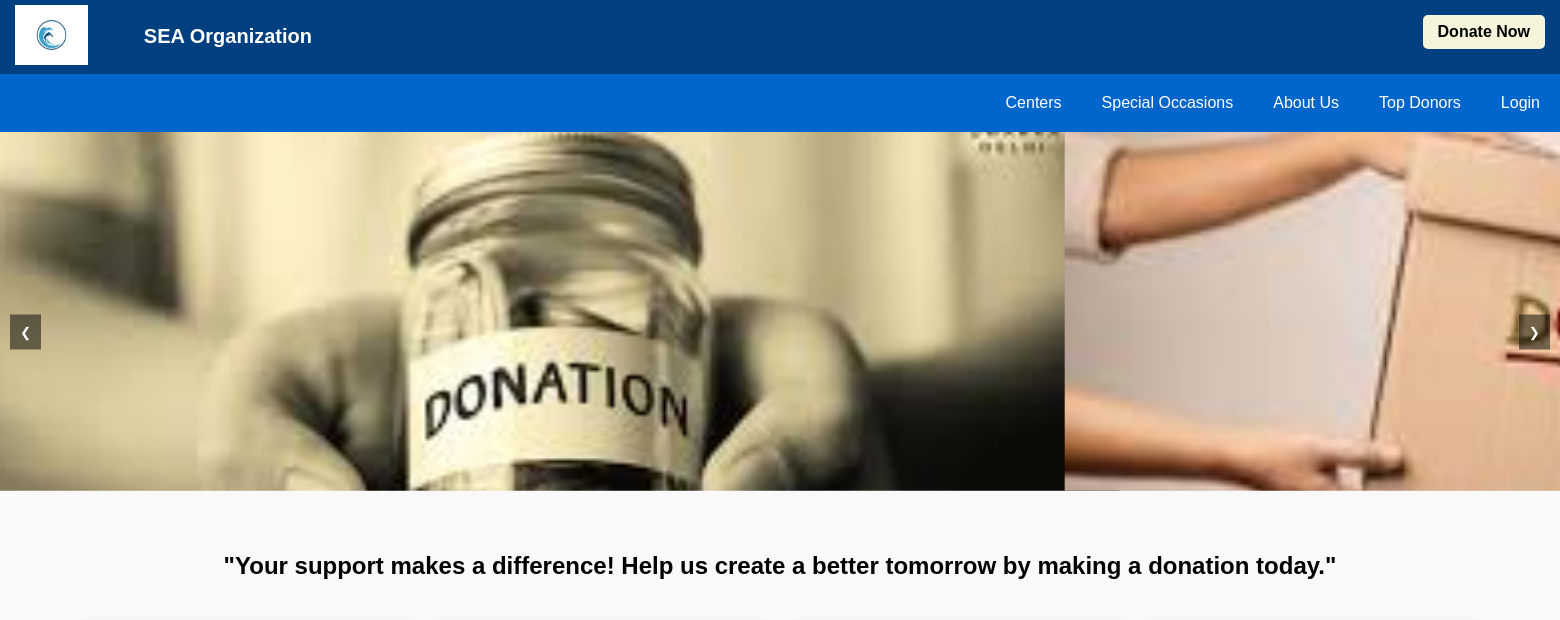
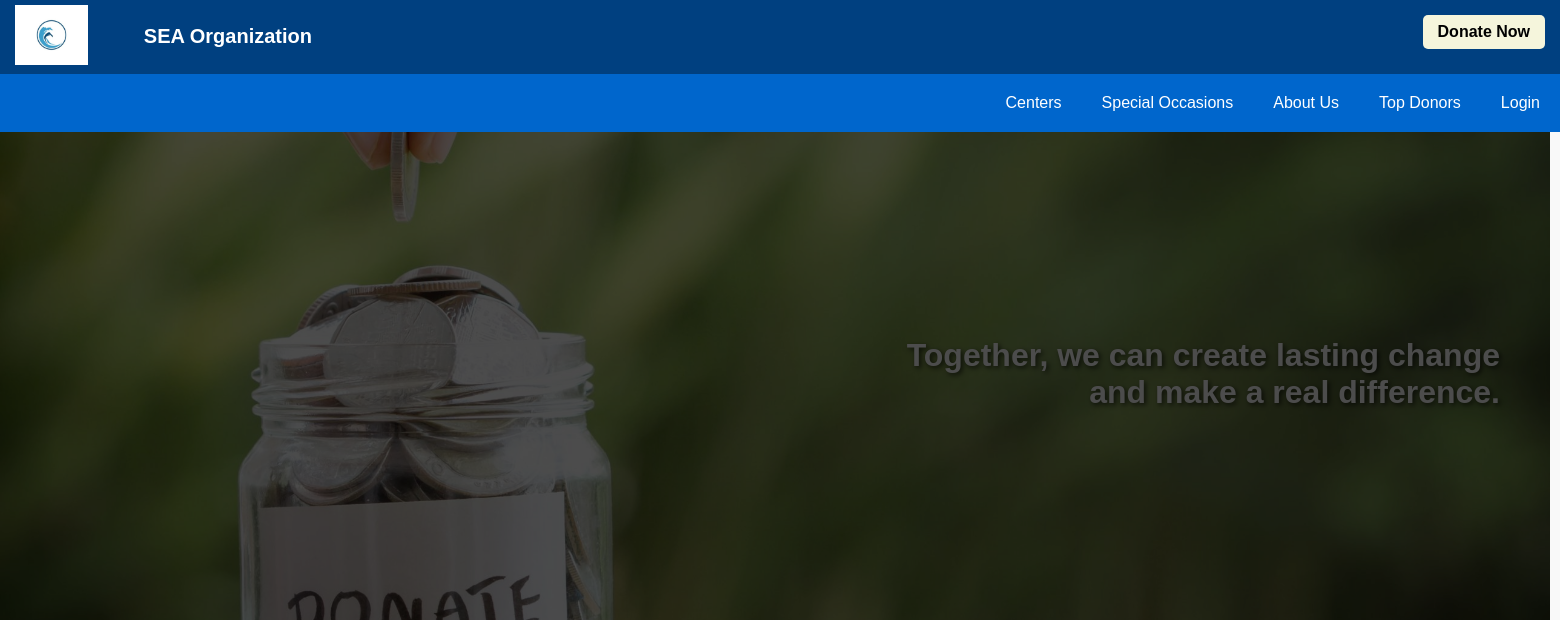
Before and after one commit to PurpleRadish42/full-stack---donation, a Flask app: page / in a window 1560 px wide. Shown: the top 620 px of the page. Run offline with Flask 3, Linux system fonts and the light colour scheme; data that the repository does not hold is empty; some libraries are stand-ins or nearby versions; grey boxes are pictures that could not be loaded.

Commit message:
Update index.html

```diff
--- a/templates/index.html
+++ b/templates/index.html
@@ -189,6 +189,50 @@
         .dropdown:hover .dropbtn {
             background-color: #004080;
         }
+
+    .imagebox {
+      position: relative;
+      width: 1550px;
+      height: 700px;
+      overflow: hidden; /* Ensure the overlay doesn't go outside the container */
+    }
+
+    .imagebox img {
+      width: 100%;
+      height: 90%;
+      object-fit: cover;
+      transition: opacity 0.5s ease; /* Fade transition on hover */
+    }
+
+    .imagebox::after {
+      content: "";
+      position: absolute;
+      top: 90;
+      left: 0;
+      width: 100%;
+      height: 90%;
+      background: rgba(0, 0, 0, 0.7); /* Semi-transparent black overlay */
+       /* Initially hidden */
+      transition: opacity 0.5s ease; /* Fade in/out effect */
+      z-index: 1;
+    }
+    .image-overlay {
+    position: relative; /* To position the text absolutely within the image container */
+    width: 100%; /* Match the image width */
+}
+
+.right-aligned-text {
+    position: absolute;
+    bottom: 400px; /* Moves text slightly upward */
+    right: 50px; /* Aligns text to the right */
+    color: white; /* Ensures visibility over image */
+    font-size: 2rem; /* Matches h2 size */
+    font-weight: bold;
+    text-shadow: 2px 2px 5px rgba(0, 0, 0, 0.7); /* Adds contrast for visibility */
+    text-align: right;
+}
+
+
         /* General City Table Layout */
         .city-tables {
             display: flex;
@@ -281,22 +325,25 @@
         <a href="/login">Login</a>
     </div>
 
-    <!-- Main Content -->
+    <!-- Main Content
     <div class="main-image-container">
         <button class="arrow left-arrow" onclick="showPreviousImage()">&#10094;</button>
         <div class="image-slider">
+            <video autoplay loop muted width="640" height="360">
+                <source src="example.mp4" type="video/mp4">
+                Your browser does not support the video tag.
+              </video>
 
-            <img src="static/images/h1donate.jpeg" alt="Main Image" class="main-image">
+            <img src="static/videos/donation.mp4" alt="Main Image" class="main-image">
             <img src="static/images/main image.jpeg" alt="Image 1" class="main-image">
             <img src="static/images/main image.jpeg" alt="Image 2" class="main-image">
         </div>
         <button class="arrow right-arrow" onclick="showNextImage()">&#10095;</button>
-    </div>
-    <div>
-        <div class="dialogue">
-            <h2>"Your support makes a difference! Help us create a better tomorrow by making a donation today."</h2>
+    </div>-->
+    <div class="imagebox"><img src="static/images/center.jpeg" height="700" width="1550">
+            <h1 class="right-aligned-text">Together, we can create lasting change<br> and make a real difference.</h1>
         </div>
-    </div>
+
     <div class="city-tables">
         {% for center in centers %}
             <div class="city-table">
```
